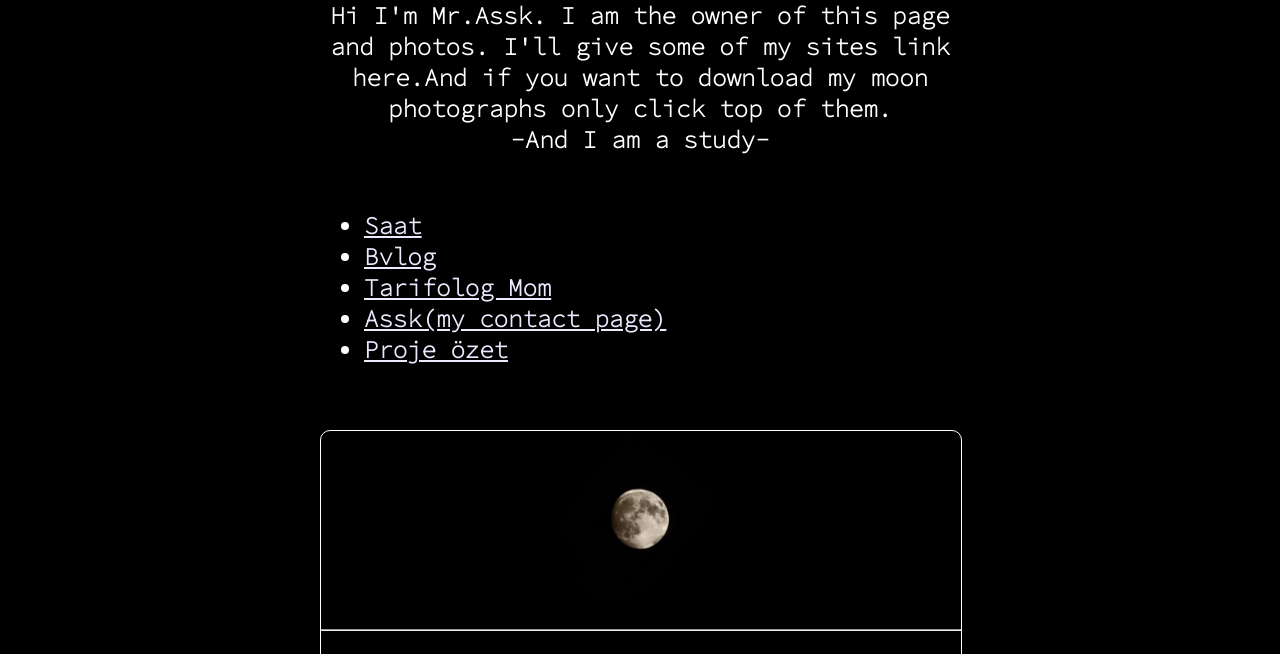
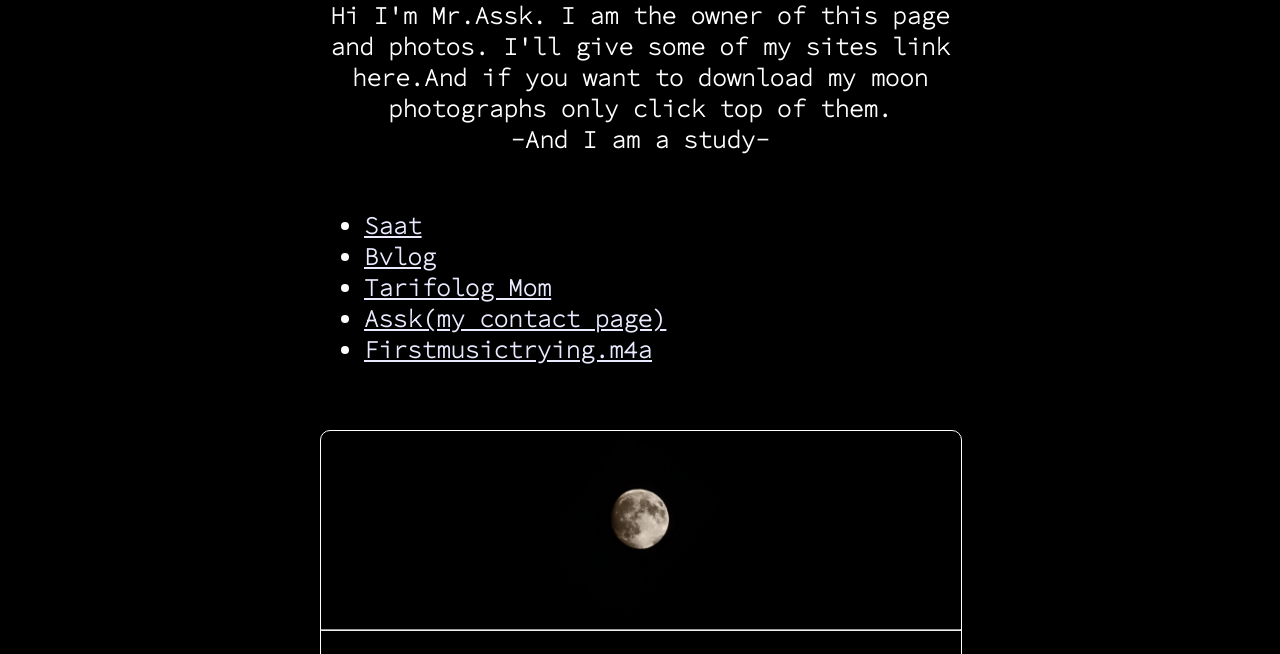
Before and after one commit to mrassk/mrassk.github.io, a plain HTML site: page index.html in a window 1280 px wide. Shown: the part 101-755 px from the top of the page. Drawn offline with Linux system fonts and the light colour scheme.

Commit message:
Update index.html

```diff
--- a/index.html
+++ b/index.html
@@ -42,7 +42,8 @@
         <a href="https://assk.netlify.app/en.html">Assk(my contact page)</a>
     </li>
     <li>
-        <a href="Proje özet 2.1.pdf">Proje özet</a>
+        <a href="firstmusictrying.m4a
+">Firstmusictrying.m4a</a>
     </li>
  </ul></div>
  And now I'll give some of my moon fotographs:</br><br>
```
